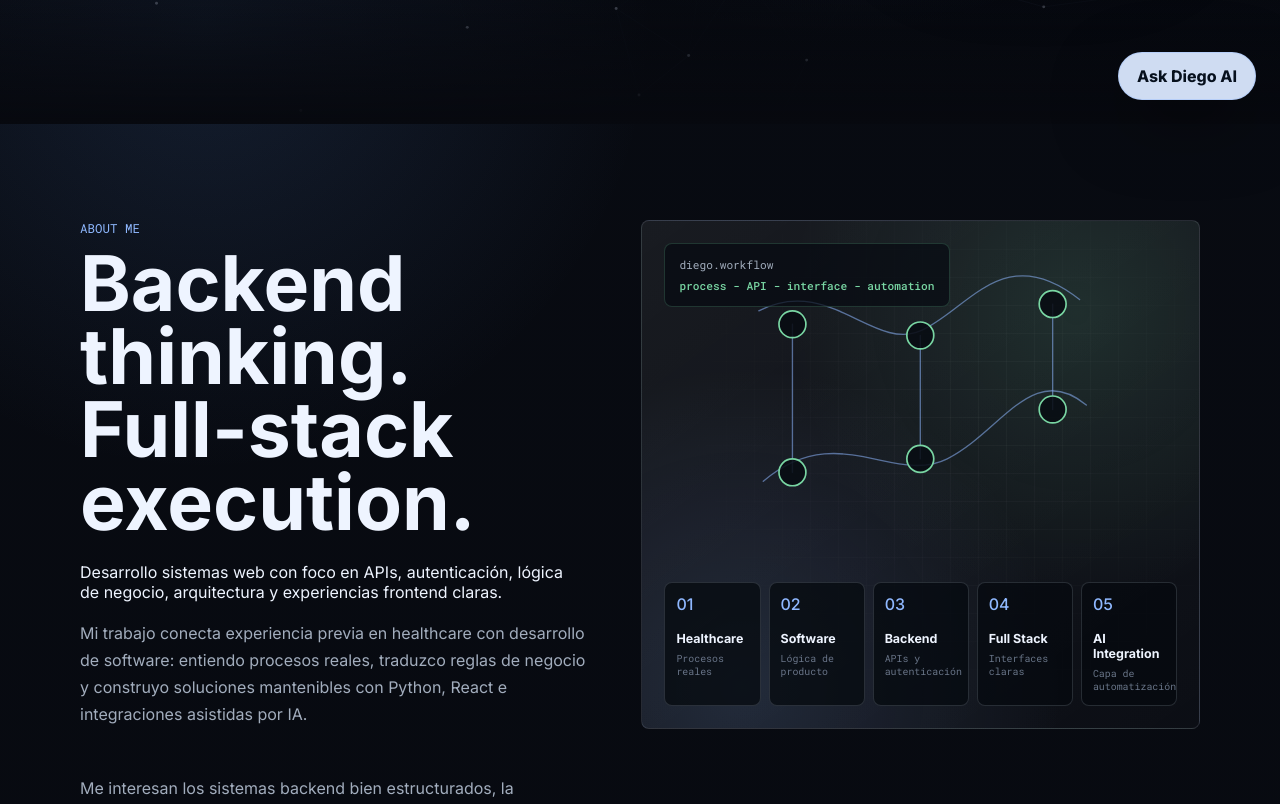
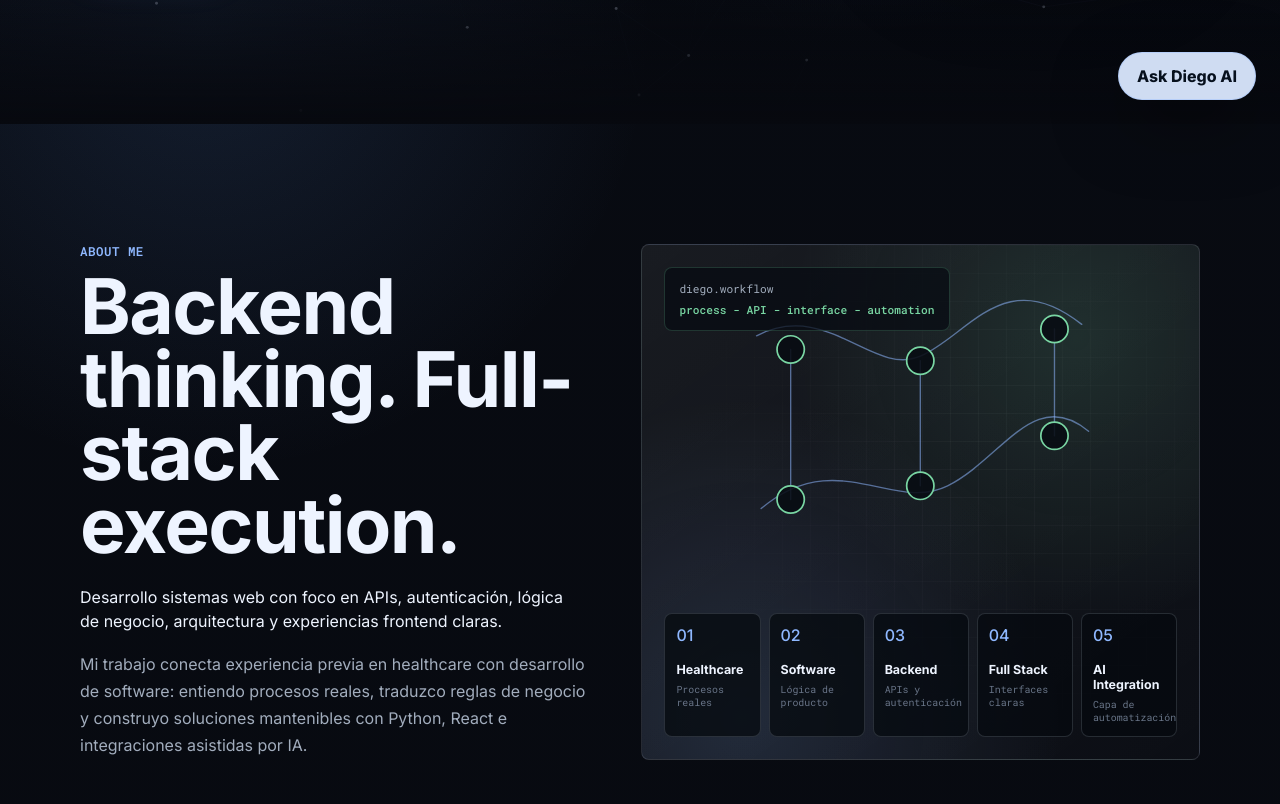
Before and after one commit to diegofce/DiegoPortfolio, a React (Vite) app: page / in a window 1280 px wide. Shown: the part 676-1480 px from the top of the page. Built offline with nearby package versions, Linux system fonts and the light colour scheme.

Commit message:
STAGE 5: Centralizar tokens tipogr\u00e1ficos y espaciado (ritmo vertical)

```diff
--- a/src/App.css
+++ b/src/App.css
@@ -44,6 +44,42 @@
     Inter, ui-sans-serif, system-ui, -apple-system, BlinkMacSystemFont,
     'Segoe UI', sans-serif;
   --font-mono: 'Roboto Mono', 'SFMono-Regular', Consolas, monospace;
+
+  /* Tipografía — Escala moduladora 1.1x */
+  --fs-xs: 0.75rem;
+  --fs-sm: 0.875rem;
+  --fs-base: 1rem;
+  --fs-lg: 1.125rem;
+  --fs-xl: 1.35rem;
+  --fs-2xl: 1.5rem;
+  --fs-3xl: 2rem;
+  --fs-4xl: 2.5rem;
+  --fs-5xl: 3rem;
+
+  --lh-tight: 1.2;
+  --lh-snug: 1.375;
+  --lh-normal: 1.5;
+  --lh-relaxed: 1.75;
+
+  --fw-normal: 400;
+  --fw-medium: 500;
+  --fw-semibold: 600;
+  --fw-bold: 700;
+
+  --ls-tight: -0.02em;
+  --ls-normal: 0;
+  --ls-wide: 0.04em;
+
+  /* Ritmo vertical — Sistema de espaciado ampliado */
+  --space-xs: 4px;
+  --space-sm: 8px;
+  --space-md: 12px;
+  --space-lg: 16px;
+  --space-xl: 24px;
+  --space-2xl: 32px;
+  --space-3xl: 48px;
+  --space-4xl: 64px;
+  --space-5xl: 96px;
 }
 
 :root,
@@ -257,6 +293,89 @@ button:disabled {
 img {
   display: block;
   max-width: 100%;
+}
+
+/* Utilidades de Tipografía */
+h1 {
+  font-size: var(--fs-5xl);
+  font-weight: var(--fw-bold);
+  line-height: var(--lh-tight);
+  letter-spacing: var(--ls-tight);
+}
+
+h2 {
+  font-size: var(--fs-3xl);
+  font-weight: var(--fw-bold);
+  line-height: var(--lh-snug);
+  letter-spacing: var(--ls-tight);
+}
+
+h3 {
+  font-size: var(--fs-xl);
+  font-weight: var(--fw-semibold);
+  line-height: var(--lh-snug);
+  letter-spacing: var(--ls-normal);
+}
+
+p {
+  font-size: var(--fs-base);
+  font-weight: var(--fw-normal);
+  line-height: var(--lh-normal);
+  letter-spacing: var(--ls-normal);
+}
+
+small,
+.text-sm {
+  font-size: var(--fs-sm);
+  font-weight: var(--fw-normal);
+  line-height: var(--lh-snug);
+}
+
+.eyebrow {
+  font-size: var(--fs-xs);
+  font-weight: var(--fw-semibold);
+  line-height: var(--lh-tight);
+  letter-spacing: var(--ls-wide);
+  text-transform: uppercase;
+  color: var(--muted);
+}
+
+/* Animaciones de Scroll-Reveal */
+@keyframes reveal-fade {
+  from {
+    opacity: 0;
+  }
+  to {
+    opacity: 1;
+  }
+}
+
+@keyframes reveal-slide-up {
+  from {
+    opacity: 0;
+    transform: translateY(24px);
+  }
+  to {
+    opacity: 1;
+    transform: translateY(0);
+  }
+}
+
+.reveal {
+  opacity: 0;
+  transform: translateY(24px);
+  animation:
+    reveal-fade 680ms ease-out forwards,
+    reveal-slide-up 680ms ease-out forwards;
+  animation-composition: add;
+}
+
+@media (prefers-reduced-motion: reduce) {
+  .reveal {
+    opacity: 1;
+    transform: none;
+    animation: none;
+  }
 }
 
 h1,
```
